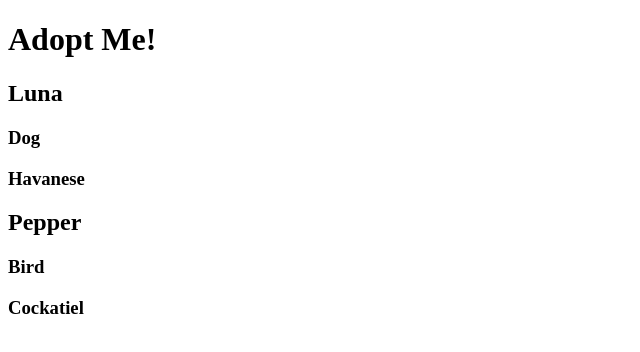
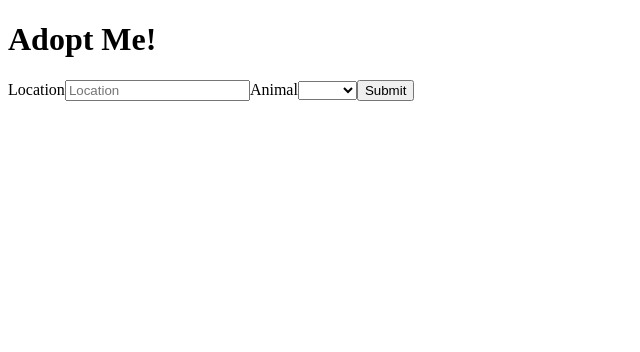
Before and after one commit to oliwiergawlik/adopt_me, a React (Vite) app: page / in a window 1280 px wide. Shown: the top 352 px of the page, without its empty margins (0-640 px from the left). Built offline with nearby package versions, Linux system fonts and the light colour scheme.

Commit message:
add search by animal kind

```diff
--- a/src/App.js
+++ b/src/App.js
@@ -1,11 +1,11 @@
 import Pet from "./components/Pet";
+import SearchParams from "./components/SearchParams";
 
 function App() {
   return (
     <div>
       <h1>Adopt Me!</h1>
-      <Pet name={"Luna"} animal={"Dog"} breed={"Havanese"} />
-      <Pet name={"Pepper"} animal={"Bird"} breed={"Cockatiel"} />
+      <SearchParams />
     </div>
   );
 }
--- a/src/components/SearchParams.jsx
+++ b/src/components/SearchParams.jsx
@@ -1,5 +1,10 @@
+import { useState } from "react";
+
+const animals = ["bird", "cat", "dog", "rabbit", "reptile"];
+
 function SearchParams() {
-  const location = "Seattle, WA";
+  const [location, setLocation] = useState("");
+  const [animal, setAnimal] = useState("");
 
   return (
     <div className={"search-params"}>
@@ -10,7 +15,30 @@
           id={"location"}
           value={location}
           placeholder={"Location"}
+          onChange={(event) => {
+            setLocation(event.target.value);
+          }}
         />
+
+        <label htmlFor="animal">Animal</label>
+        <select
+          id="animal"
+          value={animal}
+          onChange={(event) => {
+            setAnimal(event.target.value);
+          }}
+          onBlur={(event) => {
+            setAnimal(event.target.value);
+          }}
+        >
+          <option />
+          {animals.map((animal) => (
+            <option value={animal} key={animal}>
+              {animal}
+            </option>
+          ))}
+        </select>
+
         <button type={"submit"}>Submit</button>
       </form>
     </div>
```
